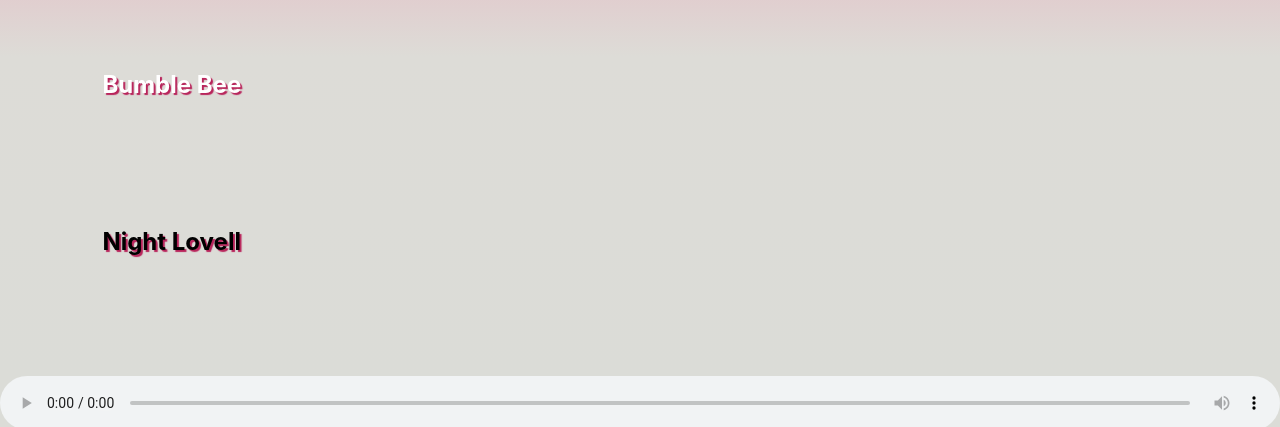
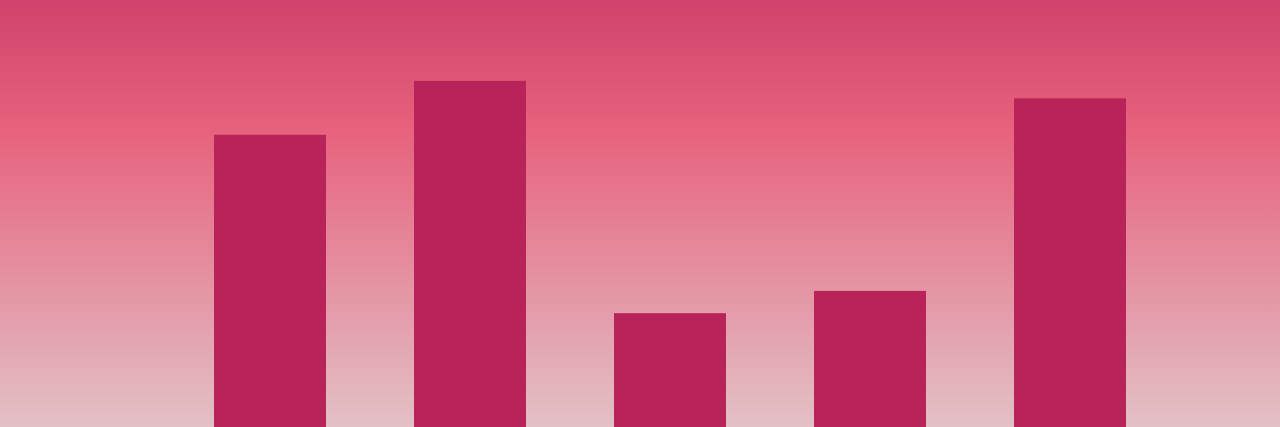
Before and after one commit to fgottesmann/music_player, a Next.js app: page /tracks/bumble_bee in a window 1280 px wide. Shown: the part 1146-1573 px from the top of the page. Built offline with nearby package versions, Linux system fonts and the light colour scheme.

Commit message:
Add new feature: Equalizer

```diff
--- a/components/singleTrack.tsx
+++ b/components/singleTrack.tsx
@@ -14,6 +14,42 @@
           <img className={styles.imgSrc} src={props.imgSrc} />
         </div>
       </div>
+      <div>
+        <svg
+          xmlns="http://www.w3.org/2000/svg"
+          className={styles.equilizer}
+          viewBox="0 0 128 128"
+        >
+          <g>
+            <title>Audio Equilizer</title>
+            <rect
+              className={styles.bar}
+              transform="translate(0,0)"
+              y="15"
+            ></rect>
+            <rect
+              className={styles.bar}
+              transform="translate(25,0)"
+              y="15"
+            ></rect>
+            <rect
+              className={styles.bar}
+              transform="translate(50,0)"
+              y="15"
+            ></rect>
+            <rect
+              className={styles.bar}
+              transform="translate(75,0)"
+              y="15"
+            ></rect>
+            <rect
+              className={styles.bar}
+              transform="translate(100,0)"
+              y="15"
+            ></rect>
+          </g>
+        </svg>
+      </div>
 
       <div className={styles.title}>{props.title}</div>
       <div className={styles.artist}>{props.artist}</div>
--- a/styles/Trackpage.module.css
+++ b/styles/Trackpage.module.css
@@ -20,8 +20,7 @@
 }
 .title {
   font-weight: bold;
-  margin-left: 8%;
-  margin-top: 20%;
+  margin-left: 17%;
   margin-bottom: 10%;
   grid-area: title;
   color: var(--primary-text-color);
@@ -31,9 +30,9 @@
   text-shadow: 2px 2px 1px #b8235a;
 }
 .artist {
-  padding-left: 8%;
+  margin-left: 17%;
   color: black;
-  padding-bottom: 5em;
+  padding-bottom: 1em;
   font-weight: bold;
   justify-content: center;
   text-shadow: 2px 2px 1px #b8235a;
@@ -75,3 +74,120 @@
     box-shadow: 0 0 0 0 #b8235a;
   }
 }
+
+/* __________________ */
+
+.equilizer {
+  width: 80%;
+  transform: rotate(180deg);
+  margin-left: 8%;
+  margin-right: auto;
+  align-self: center;
+}
+
+.bar {
+  fill: #b8235a;
+  width: 14px;
+  animation: equalize 8s 0s infinite;
+}
+
+.bar:nth-child(1) {
+  animation-delay: -1.9s;
+}
+
+.bar:nth-child(2) {
+  animation-delay: -2s;
+}
+
+.bar:nth-child(3) {
+  animation-delay: -2.3s;
+}
+
+.bar:nth-child(4) {
+  animation-delay: -2.4s;
+}
+
+.bar:nth-child(5) {
+  animation-delay: -2.1s;
+}
+
+@keyframes equalize {
+  0% {
+    height: 60px;
+  }
+  4% {
+    height: 50px;
+  }
+  8% {
+    height: 40px;
+  }
+  12% {
+    height: 30px;
+  }
+  16% {
+    height: 20px;
+  }
+  20% {
+    height: 30px;
+  }
+  24% {
+    height: 40px;
+  }
+  28% {
+    height: 10px;
+  }
+  32% {
+    height: 40px;
+  }
+  36% {
+    height: 60px;
+  }
+  40% {
+    height: 20px;
+  }
+  44% {
+    height: 40px;
+  }
+  48% {
+    height: 70px;
+  }
+  52% {
+    height: 30px;
+  }
+  56% {
+    height: 10px;
+  }
+  60% {
+    height: 30px;
+  }
+  64% {
+    height: 50px;
+  }
+  68% {
+    height: 60px;
+  }
+  72% {
+    height: 70px;
+  }
+  76% {
+    height: 80px;
+  }
+  80% {
+    height: 70px;
+  }
+  84% {
+    height: 60px;
+  }
+  88% {
+    height: 50px;
+  }
+  92% {
+    height: 60px;
+  }
+  96% {
+    height: 70px;
+  }
+  100% {
+    height: 80px;
+  }
+}
```
